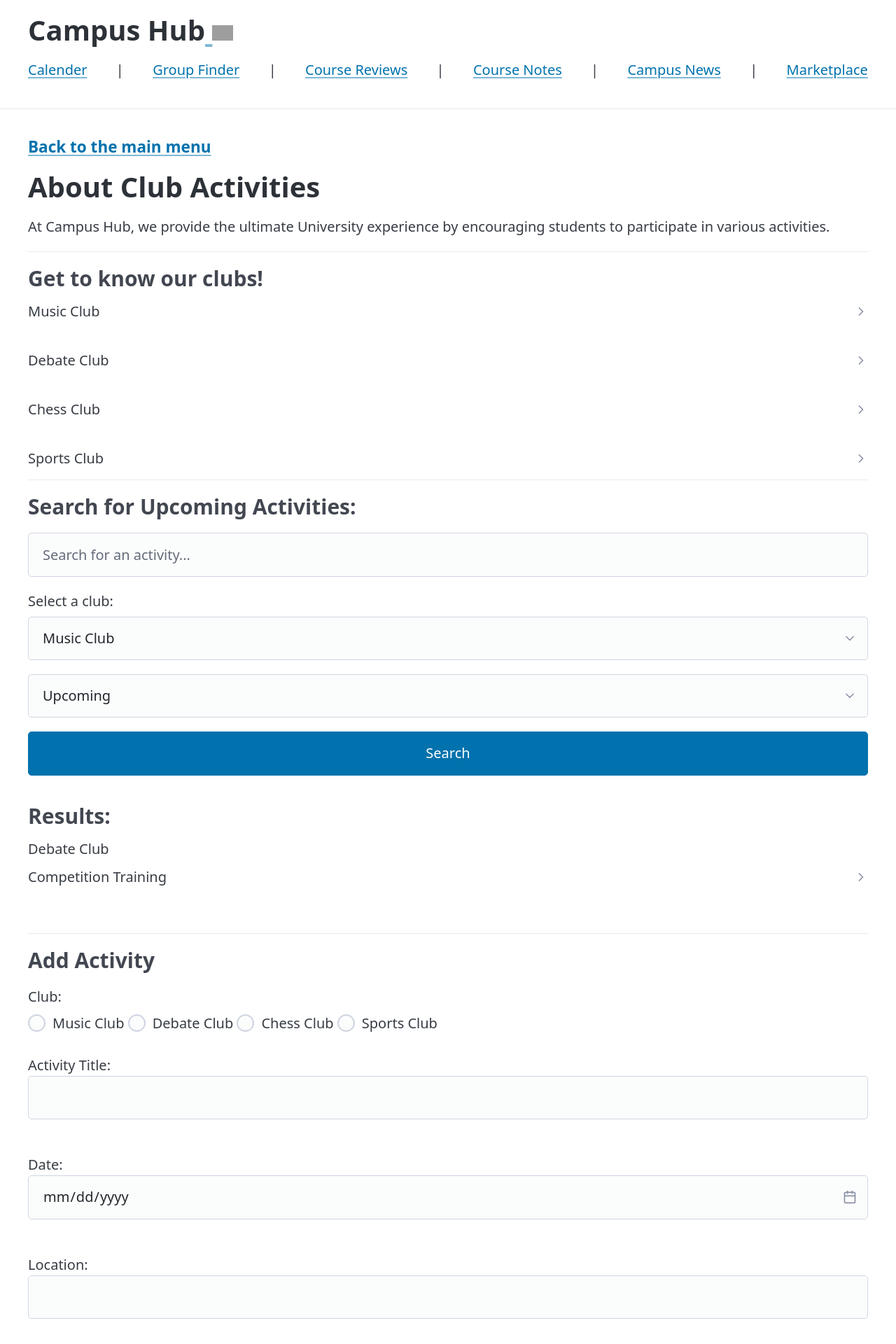
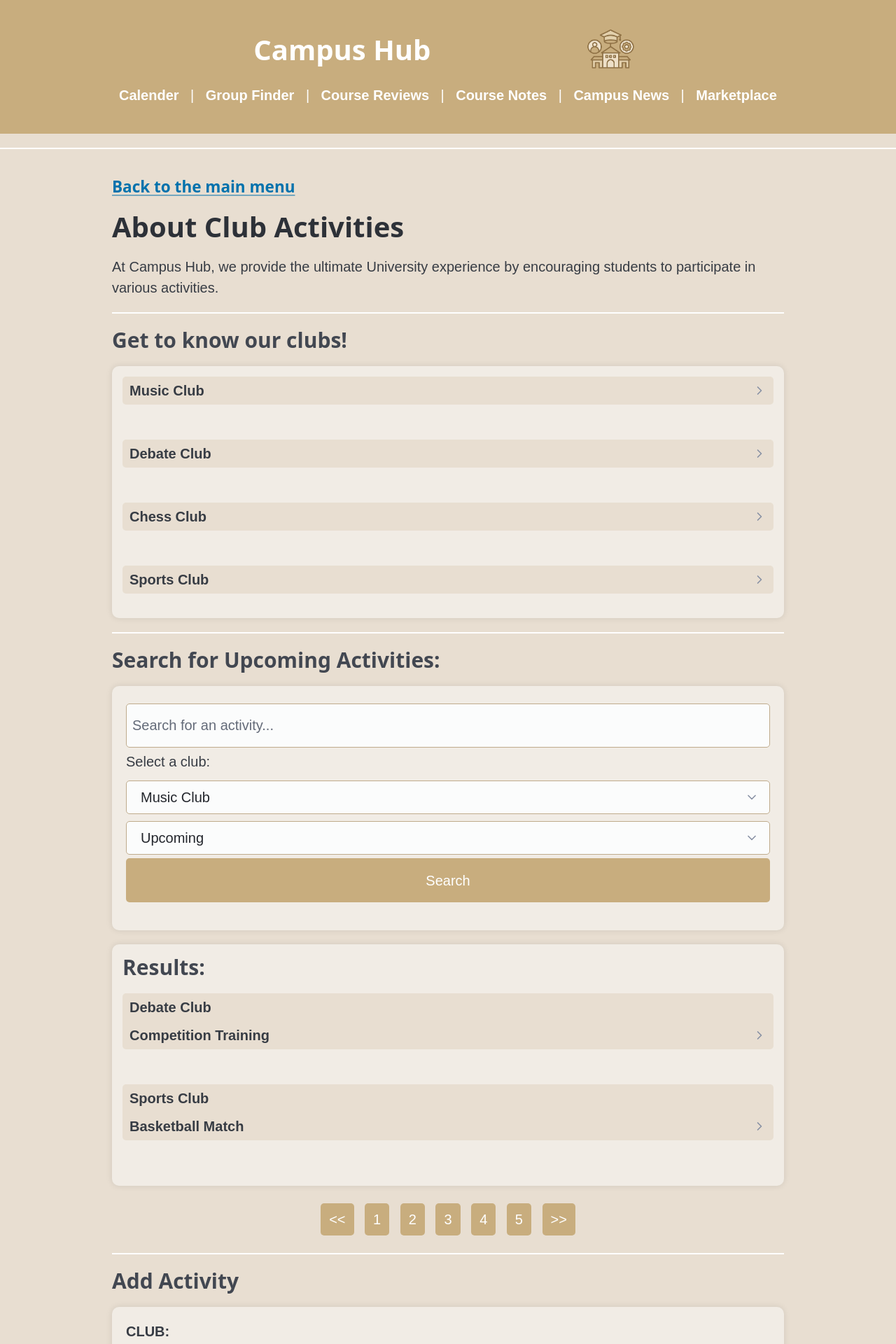
Before and after one commit to Duha248/CS-Project-G4, a PHP site: page / in a window 1280 px wide. Shown: the top 1920 px of the page at 70% size. Run offline with PHP 8.4, Linux system fonts and the light colour scheme; some libraries are stand-ins or nearby versions; grey boxes are pictures that could not be loaded.

Commit message:
Adding the necessary photos for header and footer as well as modifications in the HTML & CSS code.

```diff
--- a/index.html
+++ b/index.html
@@ -6,14 +6,14 @@
     <title>Club Activities</title>
     <meta name = "viewport" content = "width=device-width, initial-scale=1.0">
     <link rel="stylesheet"href="https://cdn.jsdelivr.net/npm/@picocss/pico@2/css/pico.min.css">
-    <link rel = "stylesheet" href = "castyle.css">
+    <link rel = "stylesheet" href = "style.css">
 </head>
 
 <body>
     <header>
         <main class = "container">
             <h1>Campus Hub<a href = "">
-                <img src = "account photo.png" width = "30px" height = "30px">
+                <img src = "log.png" width = "90px" height = "60px" >
             </a></h1>
 
             <nav>
@@ -43,7 +43,7 @@
         <!-- Introductory display of the clubs: -->
         <section>
             <h3>Get to know our clubs!</h3>
-            <div class = "brief">
+            <div class = "results">
                 <details>
                     <summary>Music Club</summary>
                     <p>The Music club is all about giving the students who have a passion
@@ -106,12 +106,34 @@
                         Competition Training
                     </summary>
                     <strong>Date: </strong>
-                    <p>2024-02-20</p>
+                    <p>2025-02-20</p>
                     <strong>Location: </strong>
                     <p>Room 101</p>
                     <strong>Description: </strong>
                     <p>Competition training and preperations for the upcoming debate competition.</p>
                 </details><br>
+                <details>
+                    <summary>
+                        Sports Club
+                        <br><br>
+                        Basketball Match
+                    </summary>
+                    <strong>Date: </strong>
+                    <p>2025-09-28</p>
+                    <strong>Location: </strong>
+                    <p>Room 123</p>
+                    <strong>Description: </strong>
+                <p>Join us for a friendly basketball match against the opposing team.</p>
+                </details><br>
+            </div>
+            <div class="paginationing">
+                <a href=""><<</a>
+                <a href="">1</a>
+                <a href="">2</a>
+                <a href="">3</a>
+                <a href="">4</a>
+                <a href="">5</a>
+                <a href="">>></a>
             </div>
 
         </section>
@@ -120,12 +142,14 @@
         <section>
             <h3>Add Activity</h3>
             <form>
-                <label for = "club" >Club: </label>
-                <input type="radio" id="music" name="club" required>Music Club
-                <input type="radio" id="debate" name="club">Debate Club
-                <input type="radio" id="chess" name="club">Chess Club
-                <input type="radio" id="sports" name="club">Sports Club
-                <br><br>
+                <label for = "club" ><Strong>CLUB:</Strong>
+                    <br><br>
+                    <input type="radio" id="music" name="club" required>Music Club
+                    <input type="radio" id="debate" name="club">Debate Club
+                    <input type="radio" id="chess" name="club">Chess Club
+                    <input type="radio" id="sports" name="club">Sports Club
+                    <br><br>
+                </label>
 
                 <label for="title">Activity Title:</label>
                 <input type="text" id="title" required>
--- a/style.css
+++ b/style.css
@@ -2,15 +2,15 @@
 
 body {
     background-color: #E8DED1;
-    font-family: Arial; /* sans-serif;*/
-    color: #FFFFFF;
+    font-family: Arial ,sans-serif;
+    margin: 0;
+    padding: 0;
 }
 
 /* Container Styling */
 .container {
-    width: 90%;
-    max-width: 1200px;
     margin: auto;
+    max-width: 1000px;
     padding: 20px;
 }
 
@@ -25,39 +25,21 @@ header {
 header h1 {
     color: white;
     display: flex;
-    justify-content: center;
+    justify-content: space-evenly;
     align-items: center;
-    gap: 10px;
+    gap: 0 10px;
 }
 
-header img {
-    border-radius: 50%; /* Circular profile picture */
-}
-
-/* Navigation Menu */
-nav {
-    text-align: center;
-    margin-top: 10px;
-}
 
 nav a {
     text-decoration: none;
     color: white;
-    font-size: 16px;
+    font-size: 20px;
     margin: 0 10px;
     font-weight: bold;
 }
-
-/* Section Styling */
-section {
-    background: white;
-    padding: 20px;
-    border-radius: 10px;
-    box-shadow: 0px 0px 10px rgba(0, 0, 0, 0.1);
-}
-
-h3 {
-    color: black;
+nav a:hover {
+    text-decoration: underline;
 }
 
 hr {
@@ -67,13 +49,6 @@ hr {
     margin: 20px 0;
 }
 
-.brief {
-    background: #f1ece5;
-    padding: 15px;
-    border-radius: 10px;
-    box-shadow: 0px 0px 10px rgba(0, 0, 0, 0.1);
-}
-
 /* Club Description Styling */
 details {
     background: #E8DED1;
@@ -81,7 +56,7 @@ details {
     border-radius: 5px;
 }
 
-details summary {
+summary {
     font-weight: bold;
     cursor: pointer;
 }
@@ -92,15 +67,12 @@ form {
     padding: 20px;
     border-radius: 10px;
     box-shadow: 0px 0px 10px rgba(0, 0, 0, 0.1);
-    display: flex;
-    flex-direction: column;
-    gap: 10px;
 }
 
-input[type="text"], input[type="date"], textarea, select {
-    width: 100%;
-    padding: 10px;
-    border: 1px solid #ccc;
+input[type="text"], input[type="date"],textarea, select {
+    padding: 8px;
+    margin: 5px 0;
+    border: 1px solid #BFAB8C;
     border-radius: 5px;
 }
 
@@ -124,12 +96,47 @@ input[type="button"]:hover {
     box-shadow: 0px 0px 10px rgba(0, 0, 0, 0.1);
 }
 
+.paginationing {
+    text-align: center;
+    margin-top: 20px;
+}
+
+.paginationing a {
+    padding: 8px 12px;
+    margin: 5px;
+    text-decoration: none;
+    background: #C8AD7E;
+    color: white;
+    border-radius: 5px;
+    display: inline-block;
+}
+
+.paginationing a:hover {
+    background: #A0816C;
+}
+
+input[type="submit"] {
+    padding: 10px 20px;
+    background-color: #C8AD7E;
+    color: white;
+    border: none;
+    cursor: pointer;
+    border-radius: 5px;
+    margin-top: 10px;
+}
+
+input[type="submit"]:hover {
+    background-color: #A0816C;
+}
+
+
 /* Footer Styling */
 footer {
-    background: #C8AD7E;
+    background-color: #C8AD7E;
     color: white;
     text-align: center;
-    padding: 20px 0;
+    margin-top: 20px;
+    padding: 10px 0;
 }
 
 footer h5{
```
Also changed, not shown: account photo.png (added), facebookact.png (added), instaact.png (added), log.png (added), webact.png (added).
